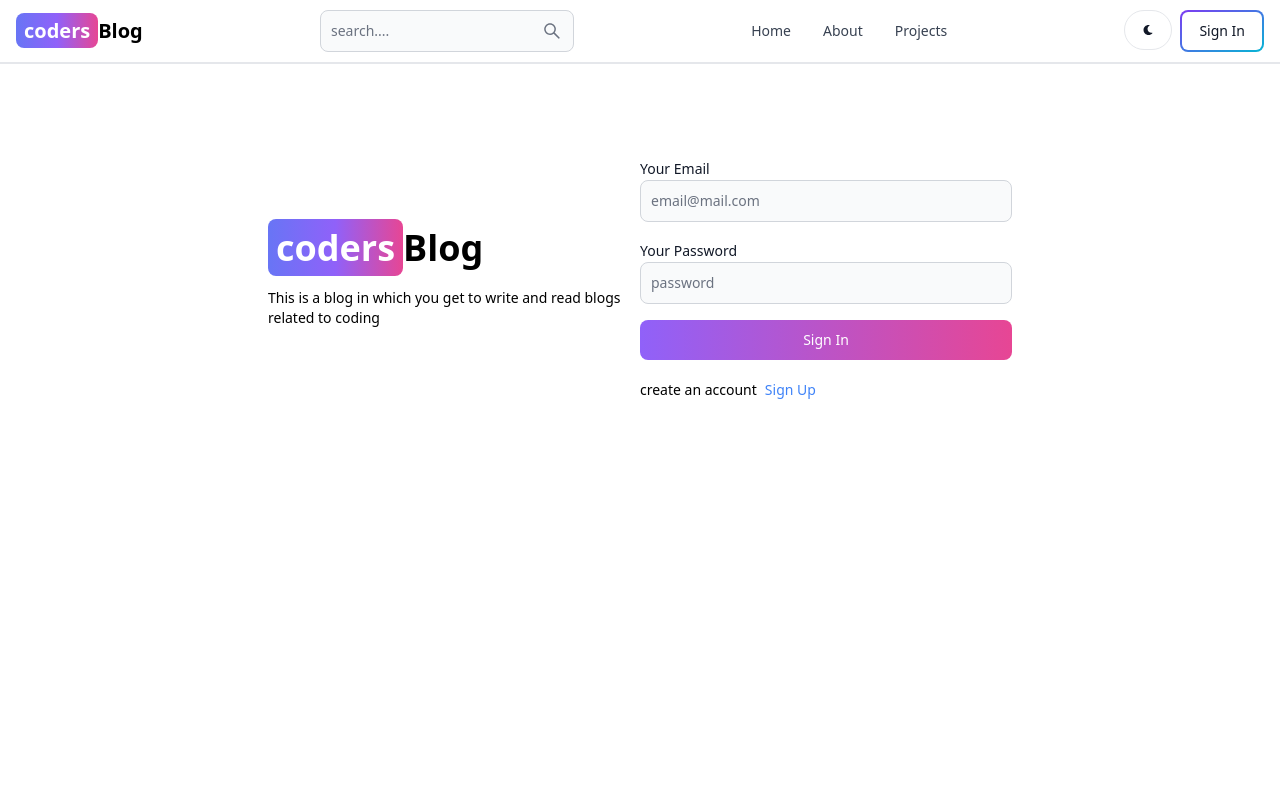
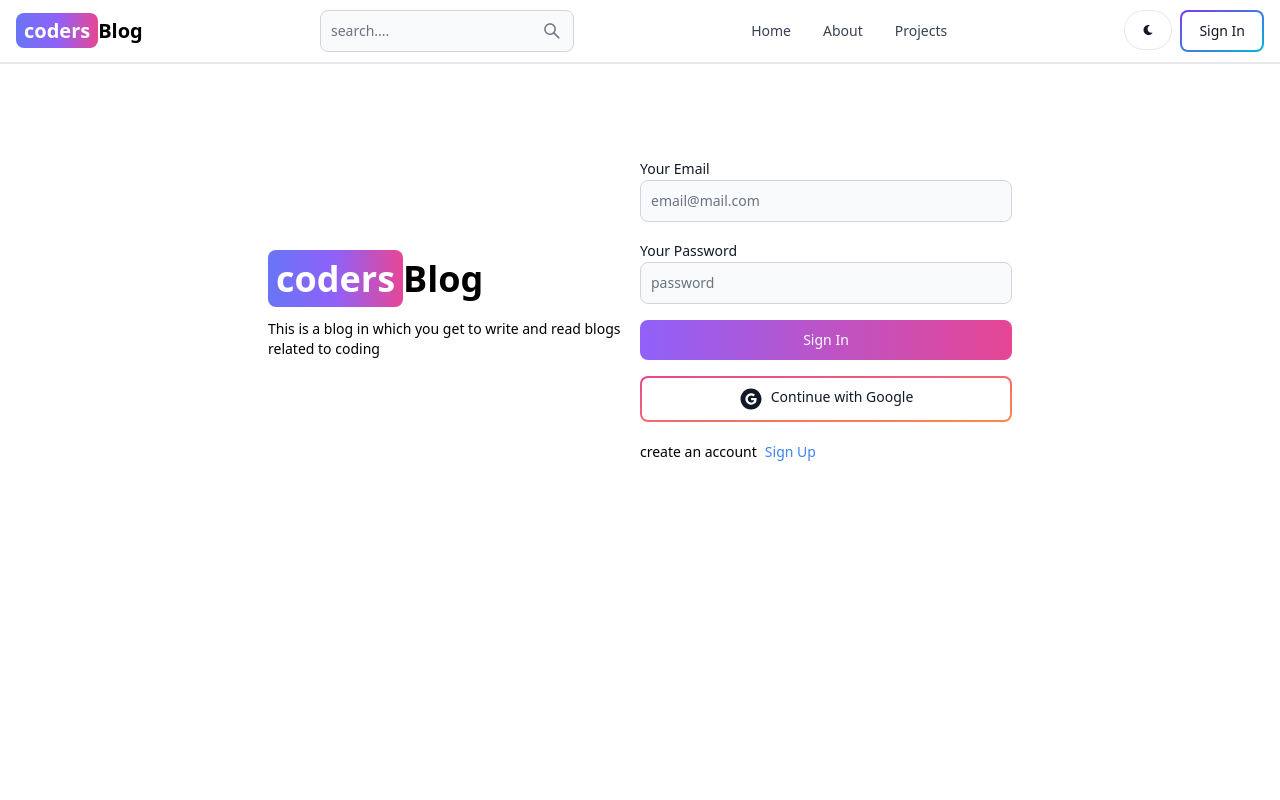
Before and after one commit to lokeeshwar/bloggingApp-MERN, a React (Vite) app in the folder blog/: page /signin in a window 1280 px wide. Shown: the top 800 px of the page. Built offline with nearby package versions, Linux system fonts and the light colour scheme; no server answers.

Commit message:
created a firebase route in frontend

```diff
--- a/blog/package.json
+++ b/blog/package.json
@@ -11,6 +11,7 @@
   },
   "dependencies": {
     "@reduxjs/toolkit": "^2.2.3",
+    "firebase": "^10.11.1",
     "flowbite-react": "^0.9.0",
     "react": "^18.2.0",
     "react-dom": "^18.2.0",
--- /dev/null
+++ b/blog/src/components/OAuth.jsx
@@ -0,0 +1,51 @@
+import { Button } from "flowbite-react";
+import { AiFillGoogleCircle } from "react-icons/ai";
+import { GoogleAuthProvider, signInWithPopup, getAuth } from "firebase/auth";
+import { app } from "../firebase";
+import { useDispatch } from "react-redux";
+import { signInSuccess } from "../redux/user/userSlice";
+import { useNavigate } from "react-router-dom";
+
+
+export default function OAuth() {
+  const dispatch = useDispatch();
+  const navigate = useNavigate()
+
+  const handleGoogleClick = async () => {
+    const auth = getAuth(app);
+    const provider = new GoogleAuthProvider();
+    provider.setCustomParameters({ prompt: "select_account" });
+    try {
+      const resultsFromGoogle = await signInWithPopup(auth, provider);
+      console.log(resultsFromGoogle);
+      const res = await fetch("/api/auth/google", {
+        method: "POST",
+        headers: { "Content-Type": "application/json" },
+        body: JSON.stringify({
+          name: resultsFromGoogle.user.displayName,
+          email: resultsFromGoogle.user.email,
+          googlePhotoUrl: resultsFromGoogle.user.photoURL,
+        }),
+      });
+      const data = await res.json();
+      if (res.ok) {
+        dispatch(signInSuccess(data));
+        navigate('/')
+      }
+    } catch (err) {
+      console.log(err);
+    }
+  };
+
+  return (
+    <Button
+      type="button"
+      gradientDuoTone="pinkToOrange"
+      outline
+      onClick={handleGoogleClick}
+    >
+      <AiFillGoogleCircle className="w-6 h-6 mr-2" />
+      Continue with Google
+    </Button>
+  );
+}
--- /dev/null
+++ b/blog/src/firebase.js
@@ -0,0 +1,17 @@
+// Import the functions you need from the SDKs you need
+import { initializeApp } from "firebase/app";
+// TODO: Add SDKs for Firebase products that you want to use
+// https://firebase.google.com/docs/web/setup#available-libraries
+
+// Your web app's Firebase configuration
+const firebaseConfig = {
+  apiKey: import.meta.env.VITE_FIREBASE_API_KEY,
+  authDomain: "blog-mern-f0638.firebaseapp.com",
+  projectId: "blog-mern-f0638",
+  storageBucket: "blog-mern-f0638.appspot.com",
+  messagingSenderId: "844058699635",
+  appId: "1:844058699635:web:437f75f672de88b3d00706"
+};
+
+// Initialize Firebase
+export const app = initializeApp(firebaseConfig);
--- a/blog/src/pages/SignIn.jsx
+++ b/blog/src/pages/SignIn.jsx
@@ -7,6 +7,7 @@
   signInSuccess,
   signInFailure,
 } from "../redux/user/userSlice";
+import OAuth from "../components/OAuth";
 
 
 export default function SignIn() {
@@ -99,6 +100,7 @@
                 "Sign In"
               )}
             </Button>
+            <OAuth/>
           </form>
           <div className="flex mt-5 text-sm gap-2">
             <span>create an account </span>
--- a/blog/src/pages/SignUp.jsx
+++ b/blog/src/pages/SignUp.jsx
@@ -1,6 +1,7 @@
 import { Alert, Button, Label, Spinner, TextInput } from "flowbite-react";
 import { useState } from "react";
 import { Link, useNavigate } from "react-router-dom";
+import OAuth from "../components/OAuth";
 
 export default function SignUp() {
   const [formData, setFormData] = useState({});
@@ -27,7 +28,7 @@
         body: JSON.stringify(formData),
       });
       const data = await res.json();
-      if (data.success === false) {
+      if (data.sucess === false) {
         return setErrorMessage(data.message);
       }
       setLoading(false);
@@ -101,6 +102,7 @@
                 "Sign Up"
               )}
             </Button>
+            <OAuth/>
           </form>
           <div className="flex mt-5 text-sm gap-2">
             <span>Have an account? </span>
```
Also changed, not shown: 1 other file (tests, documents, lock files or other folders).
